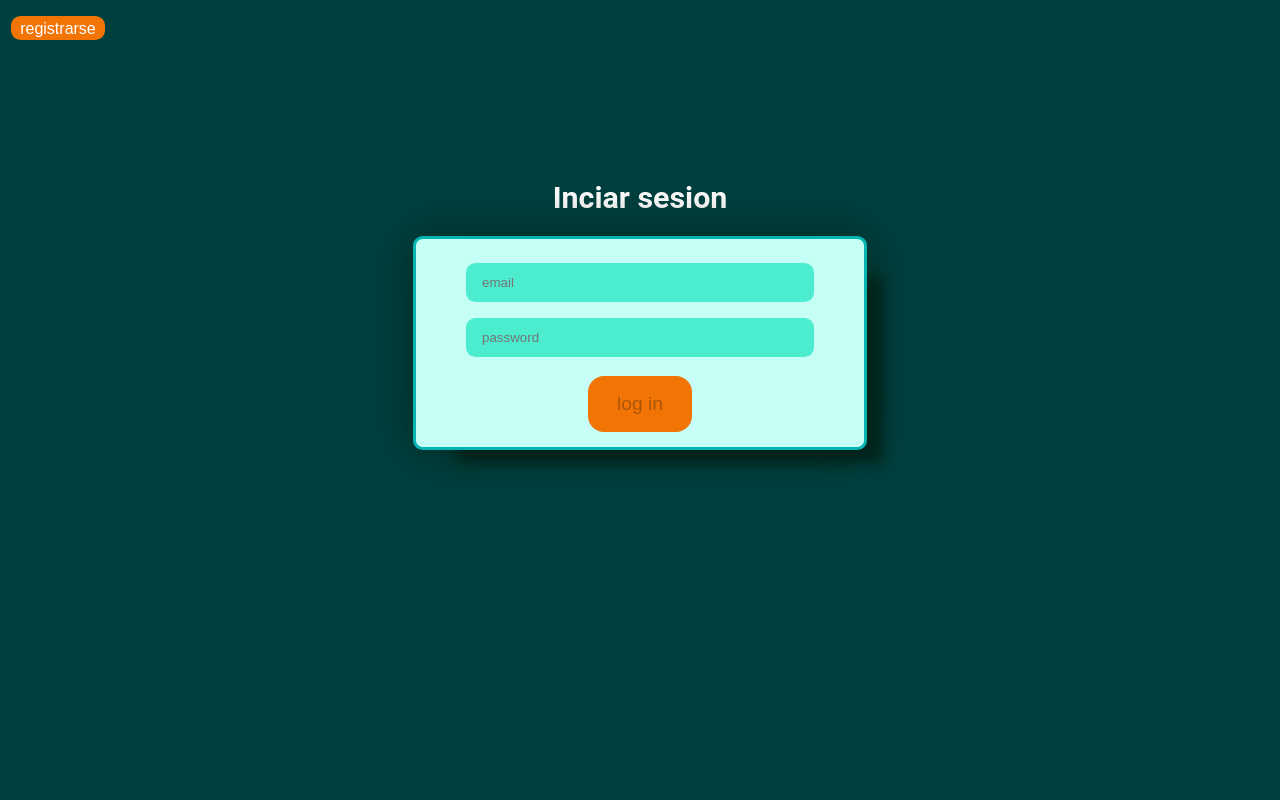
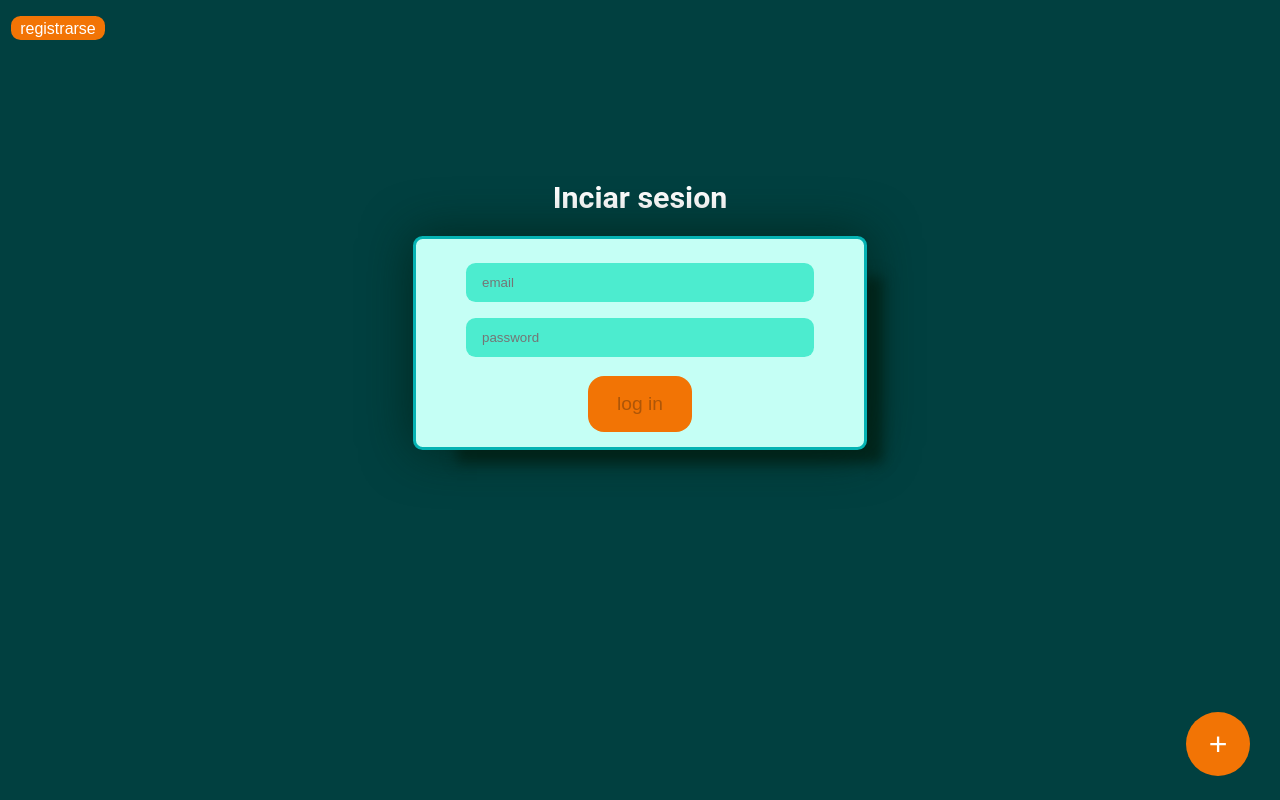
Before and after one commit to pablomoreno-jpg/SalaDeJuegos, an Angular app: page /login in a window 1280 px wide. Built offline with nearby package versions, Linux system fonts and the light colour scheme.

Commit message:
boton: usuarios rapidos agregados

```diff
--- a/src/app/components/login/login.css
+++ b/src/app/components/login/login.css
@@ -121,3 +121,77 @@
     }
 
 }
+
+.speeddial-button {
+    position: fixed;
+    right: 30px;
+    bottom: 24px;
+
+    display: flex;
+    flex-direction: column;
+    align-items: center;
+
+    z-index: 50;
+}
+
+.speed-dial-menu {
+    position: absolute;
+    bottom: 80px;
+
+    display: flex;
+    flex-direction: column;
+    gap: 10px;
+
+    padding: 16px;
+
+    background: var(--uh-card);
+    border-radius: 16px;
+
+    border: 1px solid var(--uh-principal-luz);
+
+    box-shadow: 0px 15px 60px -4px rgba(16, 24, 40, 0.10);
+}
+
+.menu-item {
+    border: none;
+    background: transparent;
+
+    padding: 10px 14px;
+    border-radius: 10px;
+
+    cursor: pointer;
+
+    font-size: 14px;
+    font-weight: 500;
+
+    transition: 0.2s;
+}
+
+.menu-item:hover {
+    background: var(--uh-principal-luz);
+}
+
+.main-button {
+    width: 64px;
+    height: 64px;
+
+    border-radius: 50%;
+    border: none;
+
+    background: var(--uh-accent);
+    color: white;
+
+    font-size: 32px;
+
+    cursor: pointer;
+
+    transition: 0.2s;
+}
+
+.main-button:hover {
+    background: var(--uh-accent-luz);
+}
+
+.hidden {
+    display: none;
+}
--- a/src/app/components/login/login.html
+++ b/src/app/components/login/login.html
@@ -46,4 +46,21 @@
         </div>
     </div>
 
+
+    <div class="speeddial-button">
+
+        <div class="speed-dial-menu" [class.hidden]="!mostrarMenu">
+
+            <button class="menu-item" (click)="inicioRapido(2)">usuario 3</button>
+            <button class="menu-item" (click)="inicioRapido(1)">usuario 2</button>
+            <button class="menu-item" (click)="inicioRapido(0)">usuario 1</button>
+
+        </div>
+
+        <button class="main-button" (click)="mostrarMenu = !mostrarMenu">
+            +
+        </button>
+
+    </div>
+
 </main>
--- a/src/app/components/login/login.ts
+++ b/src/app/components/login/login.ts
@@ -14,10 +14,17 @@ export class Login {
 
   private auth = inject(AuthServise);
 
+  mostrarMenu = false;
   email = '';
   password = '';
   loading = signal(false);
   errorMensaje = signal('');
+
+  usuariosRapidos =
+    [{ email: 'usuario1@gmail.com', passowrd: 'mateo1234' },
+    { email: 'usuario2@gmail.com', passowrd: 'valen4567' },
+    { email: 'usuario3@gmail.com', passowrd: 'lucas9877' }];
+
 
   async onSumit() {
     this.loading.set(true);
@@ -28,4 +35,13 @@ export class Login {
 
     this.loading.set(false);
   }
+
+  inicioRapido(index: number) {
+
+    const user = this.usuariosRapidos[index];
+
+    this.email = user.email;
+    this.password = user.passowrd;
+  }
+
 }
```
